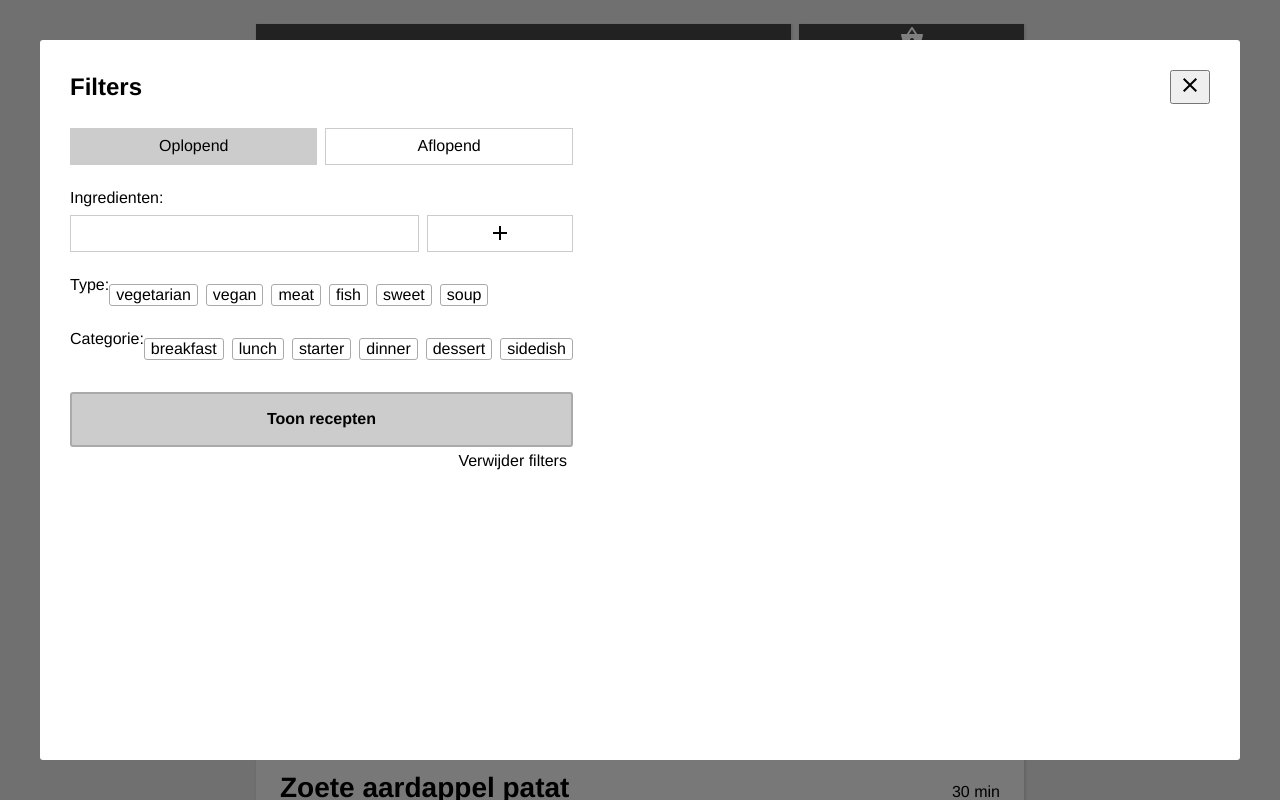
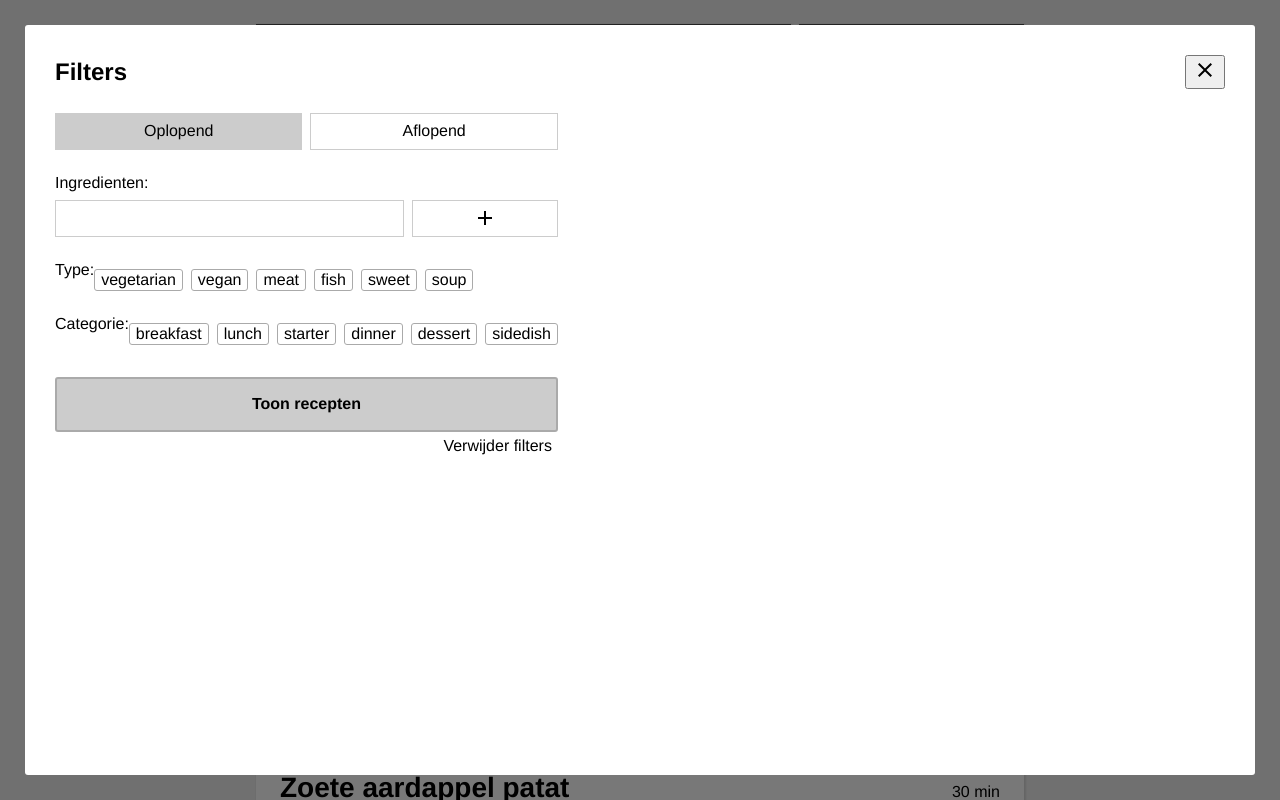
Before and after one commit to madstrawberry/old_recipes, a React (Create React App) app: page / in a window 1280 px wide. Both pictures are taken after a click on the button "Filters". Shown: the top 800 px of the page. Built offline with nearby package versions, Linux system fonts and the light colour scheme; a web font is replaced by a local one.

Commit message:
try bigger dialog

```diff
--- a/src/components/shared/Dialog.tsx
+++ b/src/components/shared/Dialog.tsx
@@ -43,10 +43,10 @@ const Background = styled.div`
 const DialogContainer = styled.div`
   position: absolute;
   background: #fff;
-  top: 40px;
-  left: 40px;
-  bottom: 40px;
-  right: 40px;
+  top: 25px;
+  left: 25px;
+  bottom: 25px;
+  right: 25px;
   padding: 30px;
   border-radius: 3px;
   overflow: auto;
```
